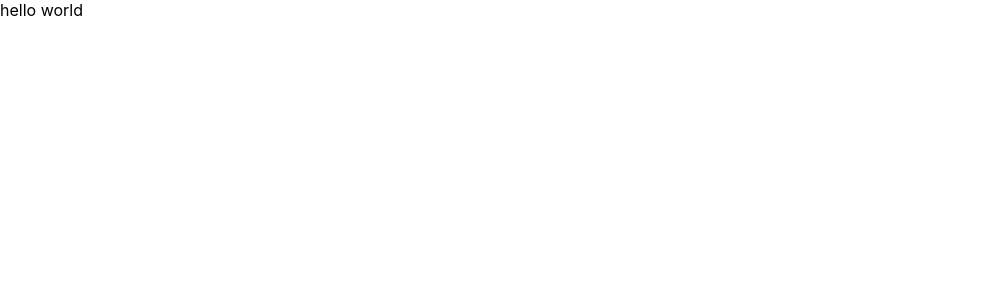
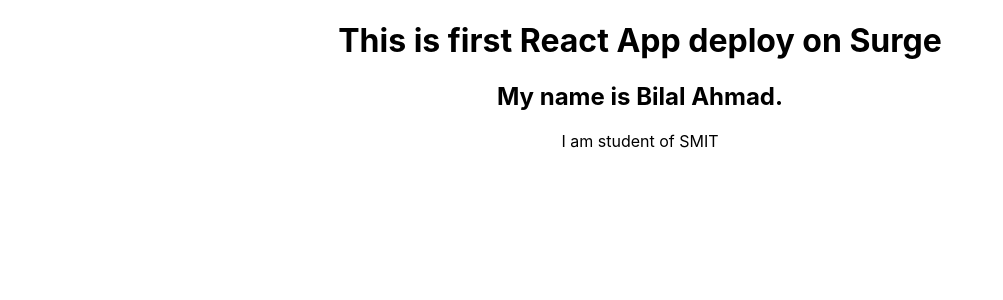
Before and after one commit to bilalahmad147/Bootcamp2020-first-react-app, a React (Create React App) app: page / in a window 1280 px wide. Shown: the top 300 px of the page, without its empty margins (0-1003 px from the left). Built offline with nearby package versions, Linux system fonts and the light colour scheme.

Commit message:
updated app.css and app.js

```diff
--- a/src/App.css
+++ b/src/App.css
@@ -1,38 +1,3 @@
-.App {
+.header{
   text-align: center;
 }
-
-.App-logo {
-  height: 40vmin;
-  pointer-events: none;
-}
-
-@media (prefers-reduced-motion: no-preference) {
-  .App-logo {
-    animation: App-logo-spin infinite 20s linear;
-  }
-}
-
-.App-header {
-  background-color: #282c34;
-  min-height: 100vh;
-  display: flex;
-  flex-direction: column;
-  align-items: center;
-  justify-content: center;
-  font-size: calc(10px + 2vmin);
-  color: white;
-}
-
-.App-link {
-  color: #61dafb;
-}
-
-@keyframes App-logo-spin {
-  from {
-    transform: rotate(0deg);
-  }
-  to {
-    transform: rotate(360deg);
-  }
-}
--- a/src/App.js
+++ b/src/App.js
@@ -3,8 +3,10 @@
 
 function App() {
   return (
-    <div>
-      hello world
+    <div className="header">
+      <h1>This is first React App deploy on Surge</h1>
+      <h2>My name is <strong>Bilal Ahmad</strong>.</h2>
+      <p>I am student of SMIT</p>
     </div>
   );
 }
```
